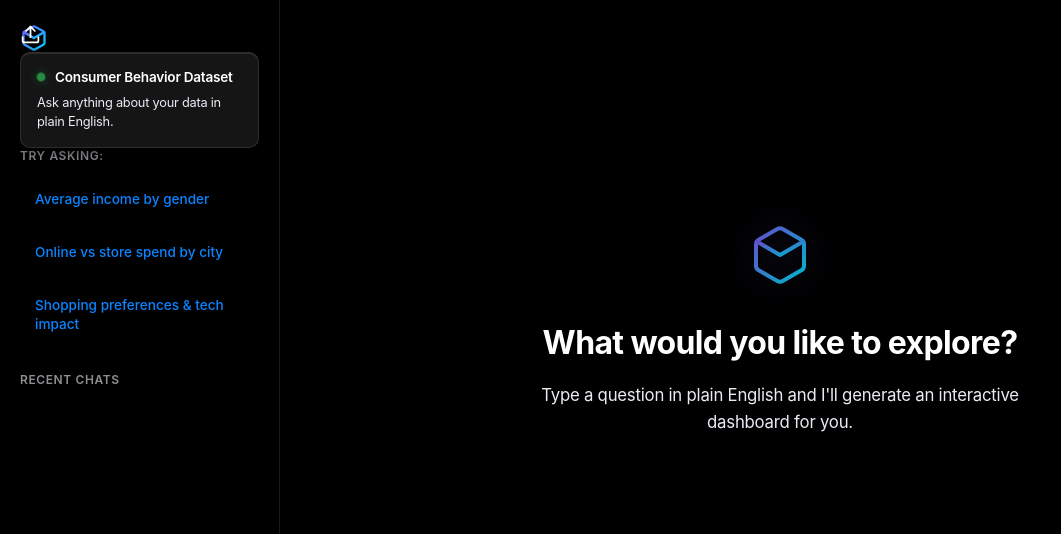
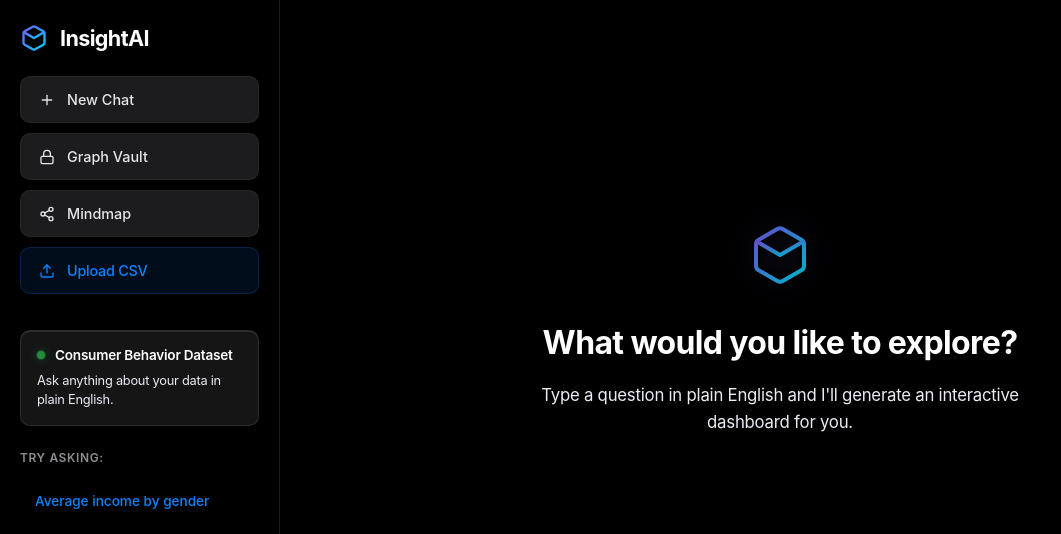
Before and after one commit to manikzutshi/GFG-HOST, a Flask app: page / in a window 1280 px wide. Shown: the top 534 px of the page, without its empty margins (0-1061 px from the left). Run offline with Flask 3, Linux system fonts and the light colour scheme; some libraries are stand-ins or nearby versions.

Commit message:
Implement Mindmap conversational tracking and redesign sidebar UI

```diff
--- a/static/css/style.css
+++ b/static/css/style.css
@@ -115,6 +115,38 @@ html, body {
 .btn-action:active {
     background: #3A3A3C;
     transform: scale(0.98);
+}
+
+.solid-btn {
+    background: #1C1C1E;
+    border: 1px solid rgba(255,255,255,0.05);
+    color: #E5E5EA;
+    justify-content: flex-start;
+    padding: 14px 18px;
+    border-radius: 10px;
+    font-weight: 500;
+    box-shadow: none;
+}
+
+.solid-btn:hover {
+    background: #2C2C2E;
+    border-color: rgba(255, 255, 255, 0.1);
+}
+
+.solid-blue-btn {
+    background: rgba(10, 132, 255, 0.08); /* Dark subtle blue tint */
+    border: 1px solid rgba(10, 132, 255, 0.15);
+    color: #0A84FF; /* Apple blue */
+    justify-content: flex-start;
+    padding: 14px 18px;
+    border-radius: 10px;
+    font-weight: 500;
+    box-shadow: none;
+}
+
+.solid-blue-btn:hover {
+    background: rgba(10, 132, 255, 0.15);
+    border-color: rgba(10, 132, 255, 0.3);
 }
 
 .btn-upload {
--- a/static/js/dashboard.js
+++ b/static/js/dashboard.js
@@ -10,6 +10,10 @@ const vaultArea = document.getElementById("vaultArea");
 const vaultGrid = document.getElementById("vaultGrid");
 const vaultSearch = document.getElementById("vaultSearch");
 const inputBar = document.getElementById("inputBar");
+
+const mindmapArea = document.getElementById("mindmapArea");
+const mindmapNetwork = document.getElementById("mindmapNetwork");
+const mindmapBtn = document.getElementById("mindmapBtn");
 
 const CHART_COLORS = [
     "#0A84FF", // Blue
@@ -132,6 +136,7 @@ document.querySelectorAll(".suggestion").forEach((btn) => {
 newChatBtn.addEventListener("click", async () => {
     document.body.classList.remove("vault-active");
     vaultArea.style.display = "none";
+    mindmapArea.style.display = "none";
     chatArea.style.display = "block";
     inputBar.style.display = "block";
     await fetch("/api/reset", { method: "POST" });
@@ -172,11 +177,152 @@ csvUpload.addEventListener("change", async (e) => {
     csvUpload.value = "";
 });
 
+/* ─── Mindmap Logic ─── */
+mindmapBtn.addEventListener("click", () => {
+    document.body.classList.remove("vault-active");
+    chatArea.style.display = "none";
+    inputBar.style.display = "none";
+    vaultArea.style.display = "none";
+    mindmapArea.style.display = "block";
+    renderMindmap();
+});
+
+let networkInstance = null;
+
+function renderMindmap() {
+    if (!window.vis) {
+        console.error("vis-network library not loaded.");
+        return;
+    }
+
+    const nodes = new vis.DataSet();
+    const edges = new vis.DataSet();
+
+    nodes.add({
+        id: "root",
+        label: "Dataset Uploaded",
+        shape: "database",
+        color: { background: "rgba(10, 132, 255, 0.15)", border: "#0A84FF" },
+        font: { color: "#FFFFFF", face: "Inter", size: 14 },
+        margin: 14,
+        borderWidth: 2
+    });
+
+    appSessions.forEach(sess => {
+        let lastNodeId = "root";
+
+        // Resolve branching parent if this session was branched from a historical node
+        if (sess.parentSessionId && sess.parentMsgIndex !== undefined) {
+             const parentSess = appSessions.find(s => s.id === sess.parentSessionId);
+             if (parentSess && parentSess.messages[sess.parentMsgIndex]) {
+                 lastNodeId = parentSess.messages[sess.parentMsgIndex].domId;
+             }
+        }
+
+        sess.messages.forEach((msg, idx) => {
+            if (msg.type === "user") {
+                const nodeId = msg.domId;
+
+                // Format text beautifully
+                let labelText = msg.content;
+                if (labelText.length > 30) labelText = labelText.substring(0, 30) + "...";
+
+                // Determine styling based on active session
+                const isActive = (sess.id === currentSessionId);
+                const bg = isActive ? "rgba(48, 209, 88, 0.15)" : "#1C1C1E";
+                const border = isActive ? "#30D158" : "rgba(255,255,255,0.1)";
+
+                // Add Node
+                nodes.add({
+                    id: nodeId,
+                    label: labelText,
+                    shape: "box",
+                    color: { background: bg, border: border },
+                    font: { color: "#FFFFFF", face: "Inter", size: 14 },
+                    margin: 14,
+                    borderWidth: isActive ? 2 : 1,
+                    shadow: true,
+                    // Stash interaction payload
+                    sessId: sess.id,
+                    msgIndex: idx
+                });
+
+                // Add Edge connecting parent to child
+                edges.add({
+                    from: lastNodeId,
+                    to: nodeId,
+                    color: { color: "#48484A" },
+                    arrows: "to"
+                });
+
+                lastNodeId = nodeId;
+            }
+        });
+    });
+
+    const data = { nodes, edges };
+    const options = {
+        layout: {
+            hierarchical: {
+                direction: "UD",
+                sortMethod: "directed",
+                nodeSpacing: 250,
+                levelSeparation: 120
+            }
+        },
+        physics: { enabled: false },
+        interaction: { hover: true, tooltipDelay: 200 }
+    };
+
+    if (networkInstance) {
+        networkInstance.destroy();
+    }
+    networkInstance = new vis.Network(mindmapNetwork, data, options);
+
+    networkInstance.on("doubleClick", function (params) {
+        if (params.nodes.length > 0) {
+            const nodeId = params.nodes[0];
+            if (nodeId === "root") return;
+
+            const nodeData = nodes.get(nodeId);
+            if (nodeData && nodeData.sessId) {
+                branchSessionFromNode(nodeData.sessId, nodeData.msgIndex);
+            }
+        }
+    });
+}
+
+function branchSessionFromNode(sourceSessionId, msgIndex) {
+    const sourceSess = appSessions.find(s => s.id === sourceSessionId);
+    if (!sourceSess) return;
+
+    const newSess = {
+        id: "sess_" + Date.now(),
+        title: sourceSess.title + " (Branch)",
+        messages: JSON.parse(JSON.stringify(sourceSess.messages.slice(0, msgIndex + 2))),
+        parentSessionId: sourceSess.id,
+        parentMsgIndex: msgIndex
+    };
+    appSessions.push(newSess);
+    localStorage.setItem("insightAiSessions", JSON.stringify(appSessions));
+
+    // Animate navigation back to Chat View seamlessly
+    document.body.classList.remove("vault-active");
+    mindmapArea.style.display = "none";
+    vaultArea.style.display = "none";
+    chatArea.style.display = "block";
+    inputBar.style.display = "block";
+
+    renderSidebarHistory();
+    loadSession(newSess.id);
+}
+
 /* ─── Vault Feature ─── */
 vaultBtn.addEventListener("click", async () => {
     document.body.classList.add("vault-active");
     chatArea.style.display = "none";
     inputBar.style.display = "none";
+    mindmapArea.style.display = "none";
     vaultArea.style.display = "block";
 
     vaultGrid.innerHTML = `<div class="loading-indicator" style="grid-column: 1/-1;"><span class="loading-text">Loading vault...</span></div>`;
@@ -623,8 +769,15 @@ function appendDashboard(data, domId) {
                 newChartConfig.canvasId = canvasId;
 
                 const newCardHtml = createChartCardHtml(newChartConfig, newIdx, canvasId);
+
+                const mainGrid = block.querySelector('.dashboard-grid');
+                mainGrid.insertAdjacentHTML('beforeend', newCardHtml);
+
+                // Update grid columns class
+                mainGrid.className = `dashboard-grid charts-${Math.min(charts.length, 4)}`;
+
                 const suggestedCard = block.querySelector(`#suggested-card-${domId}-${idx}`);
-                suggestedCard.outerHTML = newCardHtml;
+                if (suggestedCard) suggestedCard.remove();
 
                 const newCard = block.querySelector(`.option-card[data-idx="${newIdx}"]`);
                 const newlyAddedCanvas = newCard.querySelector(`#${canvasId}`);
--- a/templates/index.html
+++ b/templates/index.html
@@ -7,9 +7,10 @@
     <meta name="description" content="Generate interactive business intelligence dashboards using natural language. Powered by AI.">
     <link rel="preconnect" href="https://fonts.googleapis.com">
     <link href="https://fonts.googleapis.com/css2?family=Inter:wght@300;400;500;600;700&display=swap" rel="stylesheet">
-    <link rel="stylesheet" href="/static/css/style.css?v=7.0">
+    <link rel="stylesheet" href="/static/css/style.css?v=8.0">
     <script src="https://cdn.jsdelivr.net/npm/chart.js@4.4.7/dist/chart.umd.min.js"></script>
     <script src="https://cdnjs.cloudflare.com/ajax/libs/jspdf/2.5.1/jspdf.umd.min.js"></script>
+    <script type="text/javascript" src="https://unpkg.com/vis-network/standalone/umd/vis-network.min.js"></script>
 </head>
 <body>
     <div class="app-container">
@@ -23,7 +24,26 @@
                         <path d="M21 16V8a2 2 0 0 0-1-1.73l-7-4a2 2 0 0 0-2 0l-7 4A2 2 0 0 0 3 8v8a2 2 0 0 0 1 1.73l7 4a2 2 0 0 0 2 0l7-4A2 2 0 0 0 21 16z"/>
                         <polyline points="3.27 6.96 12 12.01 20.73 6.96"/>
                         <line x1="12" y1="22.08" x2="12" y2="12"/>
-                    <svg width="18" height="18" viewBox="0 0 24 24" fill="none" stroke="currentColor" stroke-width="2"><path d="M21 15v4a2 2 0 0 1-2 2H5a2 2 0 0 1-2-2v-4"/><polyline points="17 8 12 3 7 8"/><line x1="12" y1="3" x2="12" y2="15"/></svg>
+                    </svg>
+                    <h1>InsightAI</h1>
+                </div>
+            </div>
+
+            <div class="sidebar-actions" style="margin-bottom: 12px;">
+                <button id="newChatBtn" class="btn-action solid-btn">
+                    <svg width="16" height="16" viewBox="0 0 24 24" fill="none" stroke="currentColor" stroke-width="2" stroke-linecap="round" stroke-linejoin="round"><line x1="12" y1="5" x2="12" y2="19"></line><line x1="5" y1="12" x2="19" y2="12"></line></svg>
+                    New Chat
+                </button>
+                <button id="vaultBtn" class="btn-action solid-btn">
+                    <svg width="16" height="16" viewBox="0 0 24 24" fill="none" stroke="currentColor" stroke-width="2" stroke-linecap="round" stroke-linejoin="round"><rect x="3" y="11" width="18" height="11" rx="2" ry="2"></rect><path d="M7 11V7a5 5 0 0 1 10 0v4"></path></svg>
+                    Graph Vault
+                </button>
+                <button id="mindmapBtn" class="btn-action solid-btn">
+                    <svg width="16" height="16" viewBox="0 0 24 24" fill="none" stroke="currentColor" stroke-width="2" stroke-linecap="round" stroke-linejoin="round"><circle cx="18" cy="5" r="3"></circle><circle cx="6" cy="12" r="3"></circle><circle cx="18" cy="19" r="3"></circle><line x1="8.59" y1="13.51" x2="15.42" y2="17.49"></line><line x1="15.41" y1="6.51" x2="8.59" y2="10.49"></line></svg>
+                    Mindmap
+                </button>
+                <label id="uploadBtn" class="btn-action btn-upload solid-blue-btn">
+                    <svg width="16" height="16" viewBox="0 0 24 24" fill="none" stroke="currentColor" stroke-width="2" stroke-linecap="round" stroke-linejoin="round"><path d="M21 15v4a2 2 0 0 1-2 2H5a2 2 0 0 1-2-2v-4"></path><polyline points="17 8 12 3 7 8"></polyline><line x1="12" y1="3" x2="12" y2="15"></line></svg>
                     Upload CSV
                     <input type="file" id="csvUpload" accept=".csv" hidden>
                 </label>
@@ -52,6 +72,16 @@
 
         <!-- Main Content -->
         <main class="main-content">
+
+            <!-- Mindmap Area (Hidden by default) -->
+            <div class="mindmap-area" id="mindmapArea" style="display: none; height: 100%; width: 100%; position: relative;">
+                <div id="mindmapNetwork" style="width: 100%; height: 100%; outline: none;"></div>
+                <div style="position: absolute; top: 24px; left: 32px; z-index: 10;">
+                    <h3 style="margin-bottom: 4px; font-size: 1.25rem;">Interactive Mindmap</h3>
+                    <p style="font-size: 0.85rem; color: var(--text-muted);">Double-click any historical node below to instantly restore that branching conversational state in the chat.</p>
+                </div>
+            </div>
+
             <!-- Chat Messages + Dashboard Area -->
             <div class="chat-dashboard-area" id="chatArea">
                 <div class="welcome-screen" id="welcomeScreen">
```
